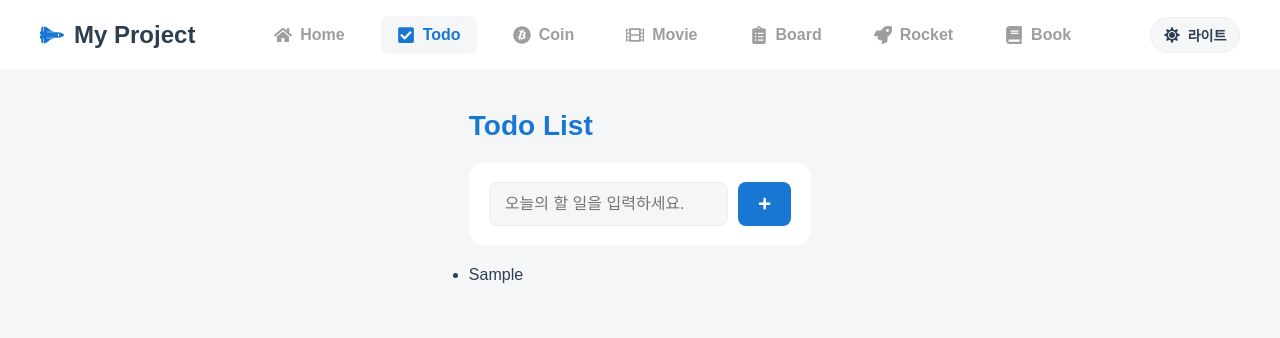
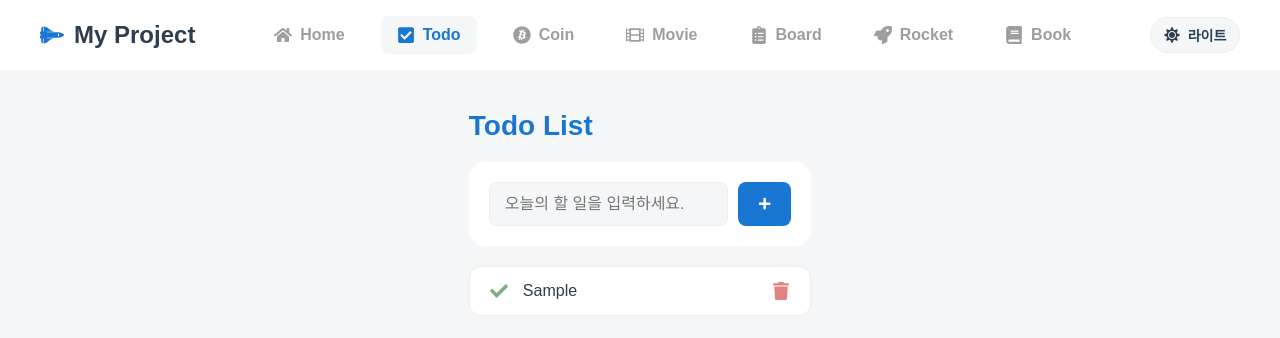
Before and after one commit to haneulgim95-hub/plectur11-total, a React (Vite) app: page /todo in a window 1280 px wide. Both pictures are taken after typing "Sample" into the empty fields and a click on the button 764 px from the left and 204 px from the top of the page. Shown: the top 338 px of the page. Built offline with nearby package versions, Linux system fonts and the light colour scheme; a web font is replaced by a local one.

Commit message:
TodoPage 완료

```diff
--- a/src/pages/todo/TodoPage.tsx
+++ b/src/pages/todo/TodoPage.tsx
@@ -1,11 +1,11 @@
 import { useState, type SubmitEvent, useEffect } from "react";
 import styled from "styled-components";
-import { FaPlus } from "react-icons/fa";
+import { FaCheck, FaPlus, FaTrash } from "react-icons/fa";
 
 type TodoType = {
     id: number;
     text: string;
-    isComplete: boolean;
+    isCompleted: boolean;
 }
 
 const Container = styled.div`
@@ -63,6 +63,53 @@
     }
 `;
 
+const TodoList = styled.ul`
+    list-style: none;
+    display: flex;
+    flex-direction: column;
+    gap: 12px;
+`;
+
+const TodoItem = styled.li<{ $isCompleted: boolean}>`
+    background-color: ${props => props.theme.colors.background.paper};
+    padding: 15px 20px;
+    border-radius: 12px;
+    border: 1px solid ${props => props.theme.colors.divider};
+    display: flex;
+    align-items: center;
+    gap: 15px;
+    transition: all 0.5s;
+
+    &:hover {
+        border-color: ${props => props.theme.colors.primary};
+    }
+
+    span {
+        flex: 1;
+        font-size: 16px;
+        color: ${props => props.$isCompleted ? props.theme.colors.text.disabled : props.theme.colors.text.default};
+        text-decoration: ${props => props.$isCompleted ? "line-through" : "none"};
+    }
+`;
+
+const IconButton = styled.button<{ $colorType: "success" | "error"}>`
+    background: none;
+    border: none;
+    cursor: pointer;
+    font-size: 18px;
+    display: flex;
+    align-items: center;
+    opacity: 0.6;
+    transition: all 0.3s;
+    /* color: ${props => props.$colorType === "success" ? props.theme.colors.success : props.theme.colors.error}; */
+    color: ${props => props.theme.colors[props.$colorType]};
+    // 마침표 연결법을 쓸 떄에는 꼭 key가 영어 이어야 함 (변수 x ). props.$colorType은 props로 전달한 변수이기 때문에.
+
+    &:hover {
+        opacity: 1;
+    }
+`;
+
 function TodoPage() {
     const [inputValue, setInputValue] = useState(""); // 인풋에 입력된 값을 관리
     const [todos, setTodos] = useState<TodoType[]>(() => {
@@ -81,7 +128,7 @@
         const newTodo: TodoType = {
             id: Date.now(),     // 고유값으로, 사용자가 "저장하는 지금 시간"을 id로 쓰겠다.
             text: inputValue,
-            isComplete: false
+            isCompleted: false
         }
         setTodos([...todos, newTodo]);
 
@@ -93,6 +140,16 @@
         // 그 값을 localStorage에 저장하기 위해서(문자열만 저장 가능) 객체나 배열은 JSON형식으로 바꿔줄 필요가 있음
         localStorage.setItem("todos", JSON.stringify(todos));
     }, [todos]);
+
+    const toggleTodo = (id: number) => {
+        setTodos(todos.map((value) => {
+            return value.id === id ? { ...value, isCompleted: !value.isCompleted} : value;
+        }));
+    };
+
+    const deleteTodo = (id: number) => {
+        setTodos(todos.filter(value => value.id !== id));
+    };
 
     return (
         <Container>
@@ -107,11 +164,20 @@
                 </AddButton>
             </InputSection>
 
-            <ul>
+            <TodoList>
                 {todos.map((value, index) => (
-                    <li key={index}>{value.text}</li>
+                    <TodoItem key={index} $isCompleted={value.isCompleted}>
+                         {/*(event) => {} 만 쓰면, event에는 우리가 필요한 value.id라고 하는 존재가 없다*/}
+                        <IconButton $colorType={"success"} onClick={() => toggleTodo(value.id)}>
+                            <FaCheck />
+                        </IconButton>
+                        <span>{value.text}</span>
+                        <IconButton $colorType={"error"} onClick={() => deleteTodo(value.id)}>
+                            <FaTrash />
+                        </IconButton>
+                    </TodoItem>
                 ))}
-            </ul>
+            </TodoList>
         </Container>
     );
 }
```
